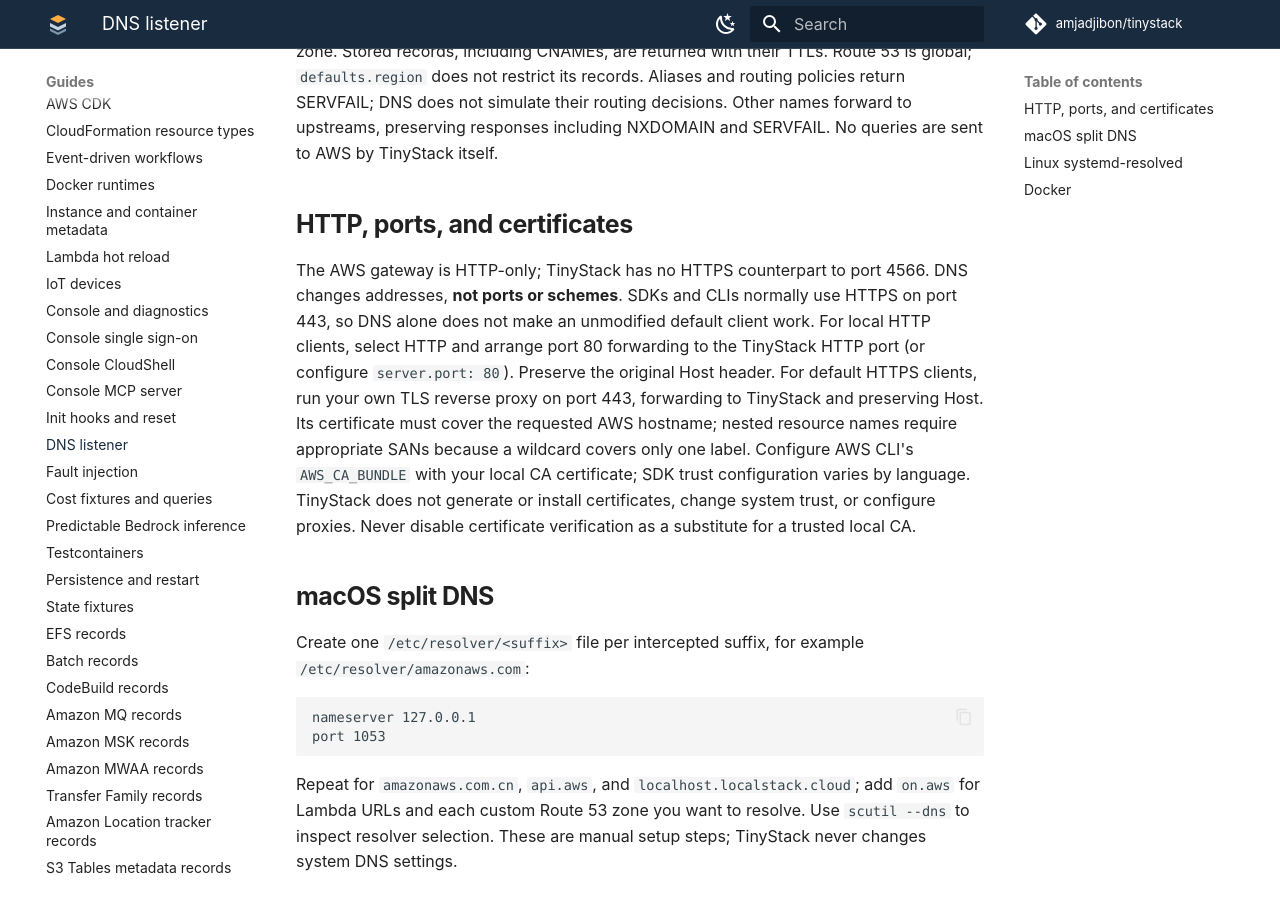
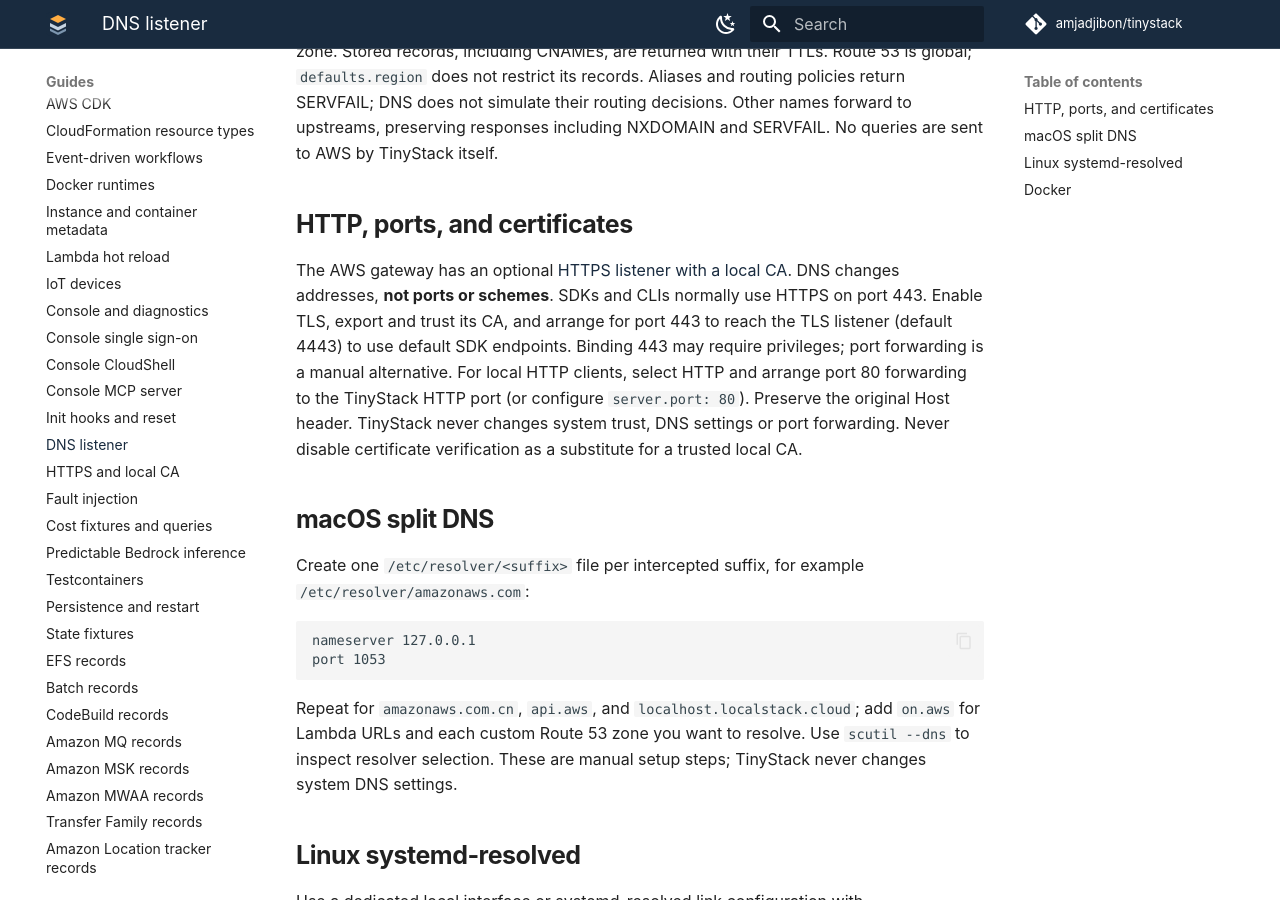
Before and after one commit to amjadjibon/tinystack, an MkDocs documentation site: the page built from docs/site/guides/dns.md, in a window 1280 px wide and 900 px high, scrolled down 735 px. Built offline with MkDocs 1.6.1 and Material for MkDocs 9.7.7, drawn with Linux system fonts in a browser that asks for light colours.

Commit message:
docs(tls): document local CA trust and HTTPS setup

```diff
--- a/docs/site/guides/dns.md
+++ b/docs/site/guides/dns.md
@@ -33,17 +33,14 @@ SERVFAIL. No queries are sent to AWS by TinyStack itself.
 
 ## HTTP, ports, and certificates
 
-The AWS gateway is HTTP-only; TinyStack has no HTTPS counterpart to port 4566.
+The AWS gateway has an optional [HTTPS listener with a local CA](tls.md).
 DNS changes addresses, **not ports or schemes**. SDKs and CLIs normally use HTTPS
-on port 443, so DNS alone does not make an unmodified default client work.
+on port 443. Enable TLS, export and trust its CA, and arrange for port 443 to
+reach the TLS listener (default 4443) to use default SDK endpoints. Binding 443
+may require privileges; port forwarding is a manual alternative.
 For local HTTP clients, select HTTP and arrange port 80 forwarding to the
 TinyStack HTTP port (or configure `server.port: 80`). Preserve the original Host
-header. For default HTTPS clients, run your own TLS reverse proxy on port 443,
-forwarding to TinyStack and preserving Host. Its certificate must cover the
-requested AWS hostname; nested resource names require appropriate SANs because
-a wildcard covers only one label. Configure AWS CLI's `AWS_CA_BUNDLE` with your
-local CA certificate; SDK trust configuration varies by language. TinyStack does
-not generate or install certificates, change system trust, or configure proxies.
+header. TinyStack never changes system trust, DNS settings or port forwarding.
 Never disable certificate verification as a substitute for a trusted local CA.
 
 ## macOS split DNS
--- a/mkdocs.yml
+++ b/mkdocs.yml
@@ -89,6 +89,7 @@ nav:
       - Console MCP server: guides/mcp.md
       - Init hooks and reset: guides/init-hooks.md
       - DNS listener: guides/dns.md
+      - HTTPS and local CA: guides/tls.md
       - Fault injection: guides/fault-injection.md
       - Cost fixtures and queries: guides/costs.md
       - Predictable Bedrock inference: guides/bedrock.md
```
Also changed, not shown: docs/site/guides/tls.md (added, +122 -0 lines), docs/site/services/catalogue.md (+1 -0 lines), docs/site/services/cognitoidp.md (+1 -1 lines), docs/catalog.json.
